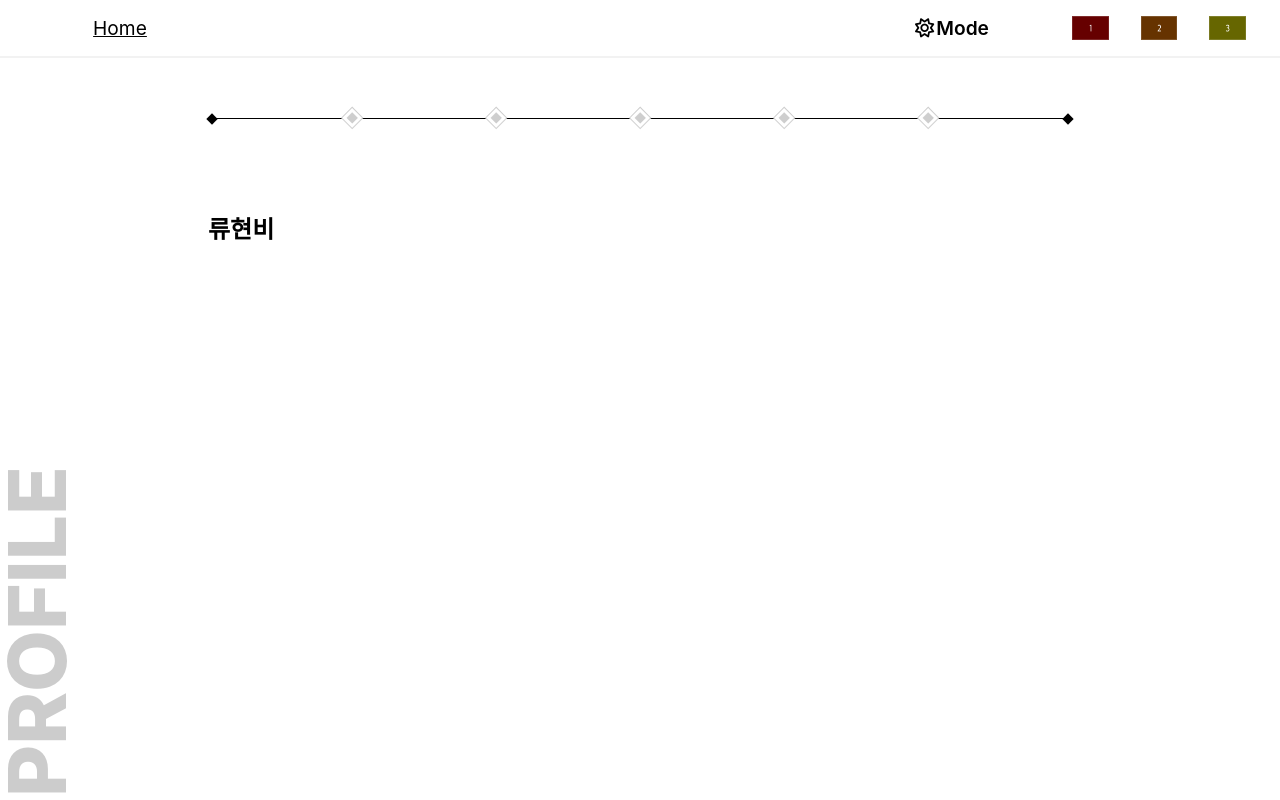
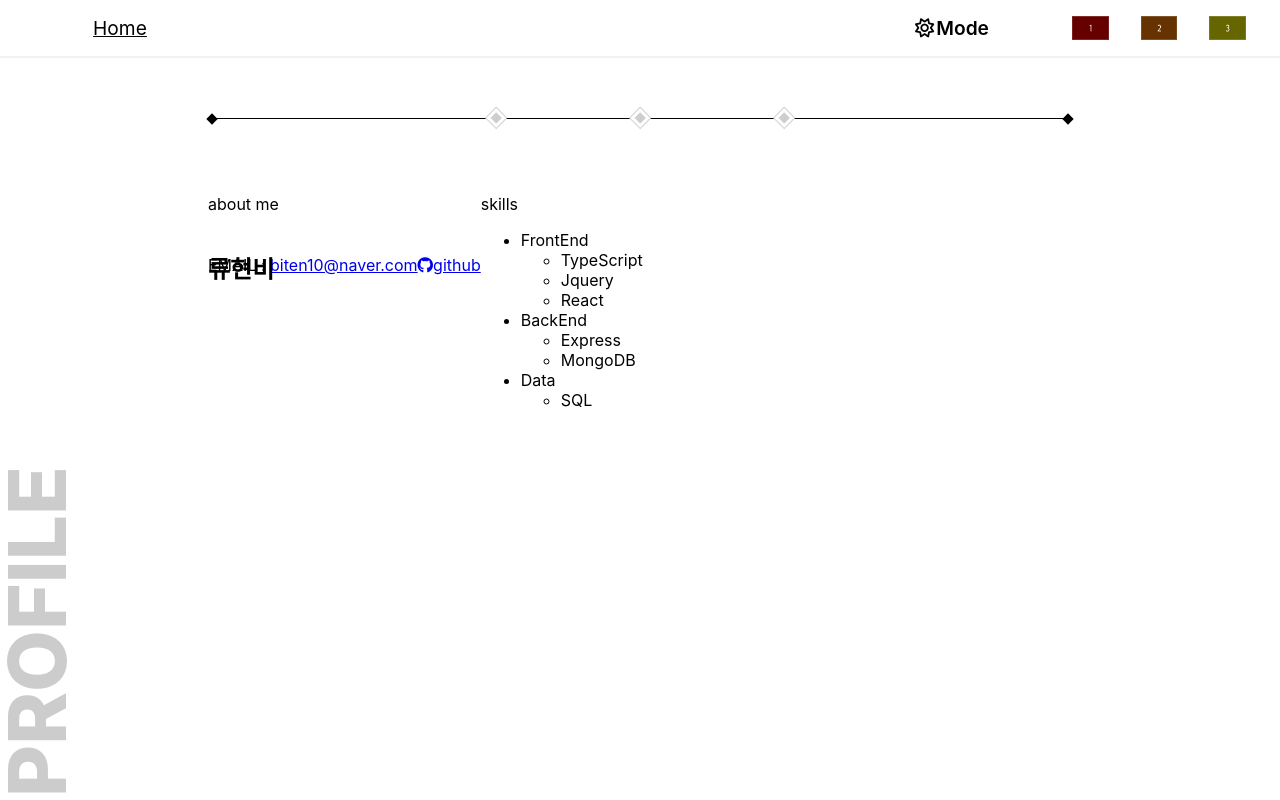
Before and after one commit to Honey-Bi/Portfolio-Web, a React (Create React App) app: page /profile in a window 1280 px wide. Built offline with nearby package versions, Linux system fonts and the light colour scheme.

Commit message:
Update Profile.tsx

```diff
--- a/src/component/Profile.tsx
+++ b/src/component/Profile.tsx
@@ -1,14 +1,16 @@
 import Header from "./Header";
-import { useState } from "react";
+import { BaseSyntheticEvent, useState } from "react";
 
 import 'css/profile.css';
 import Names from "./Names";
+import ToTop from "./ToTop";
 
 export default function Profile() {
 
     const [selector, setSelector] = useState<Element|null>(null);
     const [beforeSame, setBeaforeSave] = useState<boolean>(true);
-    const select = (e:any):void => {
+
+    const select = (e:BaseSyntheticEvent, id:string):void => {
 
         let select_element:Element = e.target;
         if (select_element.classList.contains('color')) {
@@ -19,48 +21,93 @@ export default function Profile() {
         select_element.classList.add('active');
 
         if (selector === select_element && beforeSame) {
-            selector?.classList.remove('active');
+            selector.classList.remove('active');
             setBeaforeSave(false);
         } else {
             setBeaforeSave(true);
         }
         setSelector(select_element);
 
+        const move = document.getElementById(id);
+        move?.scrollIntoView({behavior:"smooth", block:"center"});
     }
-
+    const removeSelect = (e:BaseSyntheticEvent) => {
+        if (selector) selector.classList.remove('active');
+    };
 
 
     return(
         <div id="main" className="scroll">
             <Header/>
-            <div id="down">
-                <div className="container">
+            <div id="top"></div>
+            <div id="down"
+                onWheel={removeSelect}
+                onTouchMove={removeSelect}
+            >
+                <div className="container" id="profile">
                     <div className="time-line">
                         <div className="line"></div>
                         <div className="square"></div>
-                        <div className="square selector project" onClick={(e) => select(e)}>
+                        <div className="square selector about" onClick={(e) => select(e, 'about')}>
                             <div className="color"></div>
                         </div>
-                        <div className="square selector test1" onClick={(e) => select(e)}>
+                        <div className="square selector test1" onClick={(e) => select(e, '')}>
                             <div className="color"></div>
                         </div>
-                        <div className="square selector concept" onClick={(e) => select(e)}>
+                        <div className="square selector concept" onClick={(e) => select(e, '')}>
                             <div className="color"></div>
                         </div>
-                        <div className="square selector making" onClick={(e) => select(e)}>
+                        <div className="square selector making" onClick={(e) => select(e, '')}>
                             <div className="color"></div>
                         </div>
-                        <div className="square selector profile1" onClick={(e) => select(e)}>
+                        <div className="square selector skills" onClick={(e) => select(e, 'skills')}>
                             <div className="color"></div>
                         </div>
                         <div className="square"></div>
                     </div>
                     <div className="profile">
-                        <Names/>
-                        {/* <p>반갑습니다. 저는 크리에이터이자 개발자입니다. <br/>주로 웹개발을 담당하고 있으며, <span className="accent">항상 새로운 도전</span>을 하려는 자세로 개발을 하고 있습니다.</p> */}
+                        <div className="profile-about">
+                            <div className="profile-sub" id="about">about me</div>
+                            <div className="profile-name">
+                                <div className="name-hidden">&nbsp;</div>
+                                <Names/>
+                            </div>
+                            {/* <p>반갑습니다. 저는 크리에이터이자 개발자입니다. <br/>주로 웹개발을 담당하고 있으며, <span className="accent">항상 새로운 도전</span>을 하려는 자세로 개발을 하고 있습니다.</p> */}
+                            <div className="profile-contact">
+                                <span>EMAIL : <a href="mailto:biten10@naver.com">biten10@naver.com</a></span>
+                                <a href="https://github.com/Honey-Bi" target="_blink">
+                                    <i className="fa-brands fa-github"></i>
+                                    github
+                                </a>
+                            </div>
 
+                        </div>
+                        <div className="dummy"></div>
+                        <div className="profile-skills">
+                            <div className="profile-sub" id="skills">skills</div>
+                            <ul className="skill_list">
+                                <li>FrontEnd
+                                    <ul className="skill_down">
+                                        <li>TypeScript</li>
+                                        <li>Jquery</li>
+                                        <li>React</li>
+                                    </ul>
+                                </li>
+                                <li>BackEnd
+                                    <ul className="skill_down">
+                                        <li>Express</li>
+                                        <li>MongoDB</li>
+                                    </ul>
+                                </li>
+                                <li>Data
+                                    <ul className="skill_down">
+                                        <li>SQL</li>
+                                    </ul>
+                                </li>
+                            </ul>
+                        </div>
                     </div>
-
+                    <ToTop color='#fff'/>
                 </div>
                 <div className="profile-title">
                     profile
```
